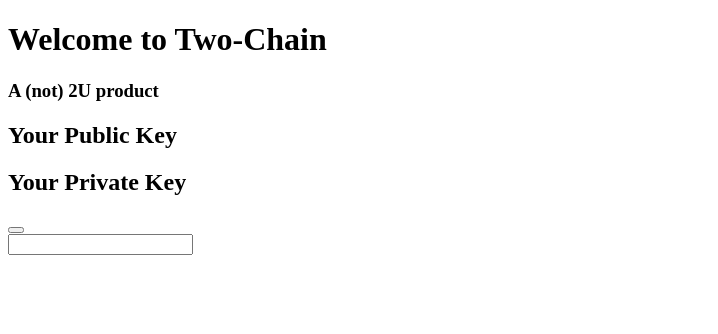
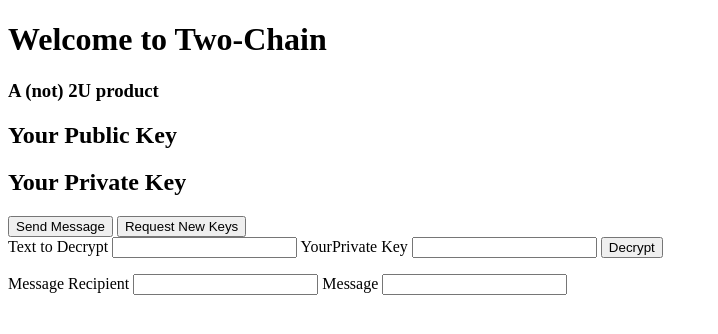
Before and after one commit to kirkdotcam/lp-fakeliveblockchain, a Flask app: page / in a window 1280 px wide. Shown: the top 334 px of the page, without its empty margins (0-718 px from the left). Run offline with Flask 2, Linux system fonts and the light colour scheme; some libraries are stand-ins or nearby versions.

Commit message:
messages broadcast

```diff
--- a/app.py
+++ b/app.py
@@ -2,23 +2,38 @@
 
 from flask_socketio import SocketIO, emit
 import rsa
-
+import binascii
 
 app = Flask(__name__)
 socketio = SocketIO(app)
 
+current_users = []
 
 
-def keyrequest():
-    (public,private) = rsa.newkeys(512)
-    public = public._save_pkcs1_pem().decode("utf-8").split("\n")[1]
-    private = private._save_pkcs1_pem().decode("utf-8").split("\n")[1]
+def keyrequest(name="anonymous"):
+    (public_ref,private_ref) = rsa.newkeys(512)
+    public = public_ref._save_pkcs1_pem().decode("utf-8").split("\n")[1]
+    private = private_ref._save_pkcs1_pem().decode("utf-8").split("\n")[1]
 
-    return {
+
+    payload = {
         "public":public,
-        "private":private
+        "private":private,
+        "username":name
     }
 
+    user = {
+        "pub_reference":public_ref,
+        "priv_reference": private_ref,
+        "user": public,
+        "name": name
+    }
+    current_users.append(user)
+
+    return payload
+
+def find_user(userpublicpem):
+    return list(filter(lambda x: x["user"],current_users))[0]
 
 @app.route("/")
 def index():
@@ -29,11 +44,47 @@
 def socket_connection():
     print("new connection")
 
+@socketio.on("disconnect")
+def socket_disconnection(data):
+    print("")
+
 @socketio.on("newkeys")
 def socket_newkeys():
     emit("newkeys",keyrequest(), json=True)
 
+@socketio.on("decrypt")
+def socket_decrypt(data):
+    pass
+
+
+
+@socketio.on("message")
+def socket_message(data):
+
+
+    try:
+
+
+        recipient = find_user(data["to"])
+        textset_msg = data["msg"].encode("utf-8")
+
+        enc_msg = rsa.encrypt(textset_msg,recipient["pub_reference"])
+        ascii_msg = binascii.b2a_base64(enc_msg).decode("utf-8")
+
+        payload = {
+            "message":ascii_msg,
+            "to":data["to"]
+        }
+
+        # print(data["msg"])
+        emit("newmessage",payload, broadcast=True)
+
+    except:
+
+        emit("messageError")
+
+
 
 
 if __name__ == "__main__":
-    socketio.run(app, host="0.0.0.0")
+    socketio.run(app, host="0.0.0.0", debug=True)
--- a/static/main.js
+++ b/static/main.js
@@ -1,33 +1,71 @@
 let socket = io();
 let userInfo = {
-    "public":"",
-    "private":""
+    "public": "",
+    "private": "",
+    "username": "Anonymous"
 };
 
-socket.on("connect", ()=>{
+socket.on("connect", () => {
     console.log("connected!");
 
     // request new keys on connection
-    socket.emit("newkeys");
+    newKeys();
 
 });
 
-socket.on("newkeys", (data,cb)=>{
+socket.on("disconnect",userInfo)
+
+socket.on("newkeys", (data, cb) => {
     // console.log(data);
-    Object.assign(userInfo,data);
-    console.log(userInfo);
-
+    Object.assign(userInfo, data);
     updateKeys();
 
 });
 
-function sendmessage(msg){
+socket.on("decryptedSuccess")
+
+socket.on("decryptedFailure")
+
+socket.on("newmessage",(data)=>{
+    console.log("new message:", data)
+});
+
+socket.on("messageError", ()=>{
+    // alert("YA BLEW IT!")
+})
+
+function sendmessage(msg, to) {
     // sends message to the chain
-    console.log("pop")
+    msg = msg ? msg : document.getElementById("messageText").value;
+    to = to ? to : document.getElementById("messageTo").value;
+
+    if (!msg) alert("need a message!");
+    if (!to) alert("who am I sending this to?");
+
+    let payload = {
+        msg,
+        to,
+        from: userInfo.public
+    }
+
+    socket.emit("message",payload);
 };
 
-function updateKeys(){
+function updateKeys() {
     // updates visible keys on page
     document.getElementById("userpublic").textContent = userInfo.public;
     document.getElementById("userprivate").textContent = userInfo.private;
+
 };
+
+function newKeys() {
+    socket.emit("newkeys")
+}
+
+function renderMessages() {
+
+}
+
+function decrypt() {
+    socket.emit("decrypt")
+}
--- a/templates/index.html
+++ b/templates/index.html
@@ -16,18 +16,31 @@
     </div>
 
     <div>
-        <aside>
+        <section id="userInfo">
             <h1 id="titleheader"></h1>
             <h2>Your Public Key</h2>
             <p id="userpublic"></p>
             <h2>Your Private Key</h2>
             <p id="userprivate"></p>
-            <button onclick="sendmessage()"></button>
-
-        </aside>
-        <section>
+            <button onclick="sendmessage()">Send Message</button>
+            <button onclick="newKeys()">Request New Keys</button>
+        </section>
+        <section id="decrypt">
+            <label for="toDecrypt">Text to Decrypt</label>
+            <input type="text" id="toDecrypt">
+            <label for="yourPrivate">YourPrivate Key</label>
+            <input type="text" id="yourPrivate">
+            <button id="decrypt" onClick="decrypt()">Decrypt</button>
+        </section>
+        <section id="chat">
+            <div>
+                <ul id="chat"></ul>
+            </div>
             <form>
-                <input type="text" id="message">
+                <label for="messageTo">Message Recipient</label>
+                <input type="text" id="messageTo">
+                <label for="messageText">Message</label>
+                <input type="text" id="messageText">
 
             </form>
         </section>
```
